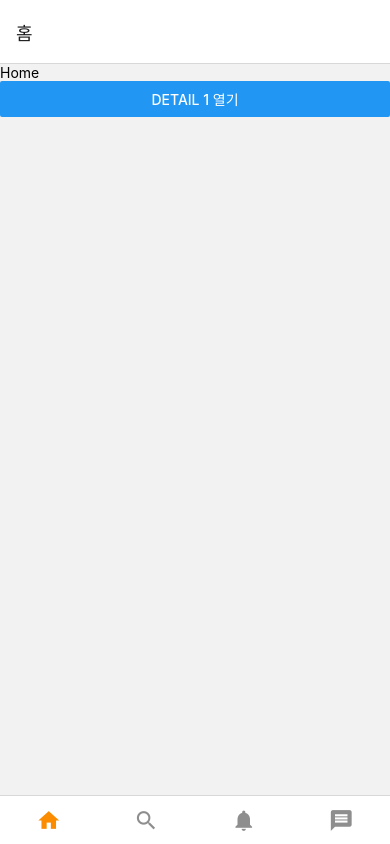
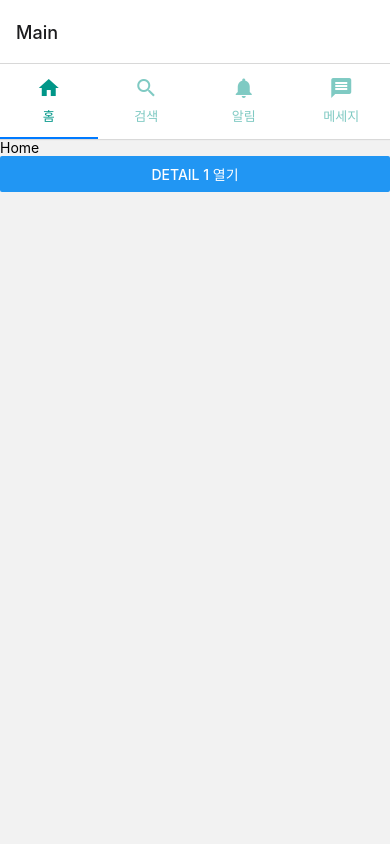
Before and after one commit to kwansikdev/RN_practice, a React Native app: screen /Main in a window 390 px wide. Built offline with nearby package versions, Linux system fonts and the light colour scheme.

Commit message:
5.3.3 머티리얼 상단 탭 내비게이터

```diff
--- a/App.js
+++ b/App.js
@@ -80,11 +80,7 @@
     // </NavigationContainer>
     <NavigationContainer>
       <Stack.Navigator>
-        <Stack.Screen
-          name="Main"
-          component={MainScreen}
-          options={{headerShown: false}}
-        />
+        <Stack.Screen name="Main" component={MainScreen} />
         <Stack.Screen name="Detail" component={DetailScreen} />
       </Stack.Navigator>
     </NavigationContainer>
--- a/package.json
+++ b/package.json
@@ -12,14 +12,17 @@
   "dependencies": {
     "@react-navigation/bottom-tabs": "^6.2.0",
     "@react-navigation/drawer": "^6.3.1",
+    "@react-navigation/material-top-tabs": "^6.1.1",
     "@react-navigation/native": "^6.0.8",
     "@react-navigation/native-stack": "^6.5.0",
     "react": "17.0.2",
     "react-native": "0.67.2",
     "react-native-gesture-handler": "^2.2.0",
+    "react-native-pager-view": "^5.4.11",
     "react-native-reanimated": "^2.4.1",
     "react-native-safe-area-context": "^3.3.2",
     "react-native-screens": "^3.11.1",
+    "react-native-tab-view": "^3.1.1",
     "react-native-vector-icons": "^9.1.0"
   },
   "devDependencies": {
--- a/screens/MainScreen.js
+++ b/screens/MainScreen.js
@@ -1,9 +1,12 @@
 import React from 'react';
-import {createBottomTabNavigator} from '@react-navigation/bottom-tabs';
 import {Text, View, Button} from 'react-native';
 import Icon from 'react-native-vector-icons/MaterialIcons';
 
-const Tab = createBottomTabNavigator();
+import {createBottomTabNavigator} from '@react-navigation/bottom-tabs';
+import {createMaterialTopTabNavigator} from '@react-navigation/material-top-tabs';
+
+// const Tab = createBottomTabNavigator();
+const Tab = createMaterialTopTabNavigator();
 
 function HomeScreen({navigation}) {
   return (
@@ -50,26 +53,26 @@
     <Tab.Navigator
       initialRouteName="Home"
       screenOptions={{
-        tabBarActiveTintColor: '#fb8c00',
-        tabBarShowLabel: false,
+        tabbarIndicatorStyle: {
+          backgroundColor: '#009688',
+        },
+        tabBarActiveTintColor: '#009688',
       }}>
       <Tab.Screen
         name="Home"
         component={HomeScreen}
         options={{
-          title: '홈',
-          tabBarIcon: ({color, size}) => (
-            <Icon name="home" color={color} size={size} />
-          ),
+          tabBarLabel: '홈',
+          tabBarIcon: ({color}) => <Icon name="home" color={color} size={24} />,
         }}
       />
       <Tab.Screen
         name="Search"
         component={SearchScreen}
         options={{
-          title: '검색',
-          tabBarIcon: ({color, size}) => (
-            <Icon name="search" color={color} size={size} />
+          tabBarLabel: '검색',
+          tabBarIcon: ({color}) => (
+            <Icon name="search" color={color} size={24} />
           ),
         }}
       />
@@ -77,9 +80,9 @@
         name="Notification"
         component={NotificationScreen}
         options={{
-          title: '알림',
-          tabBarIcon: ({color, size}) => (
-            <Icon name="notifications" color={color} size={size} />
+          tabBarLabel: '알림',
+          tabBarIcon: ({color}) => (
+            <Icon name="notifications" color={color} size={24} />
           ),
         }}
       />
@@ -87,9 +90,9 @@
         name="Message"
         component={MessageScreen}
         options={{
-          title: '메시지',
-          tabBarIcon: ({color, size}) => (
-            <Icon name="message" color={color} size={size} />
+          tabBarLabel: '메세지',
+          tabBarIcon: ({color}) => (
+            <Icon name="message" color={color} size={24} />
           ),
         }}
       />
```
Also changed, not shown: 2 other files (tests, documents, lock files or other folders).
